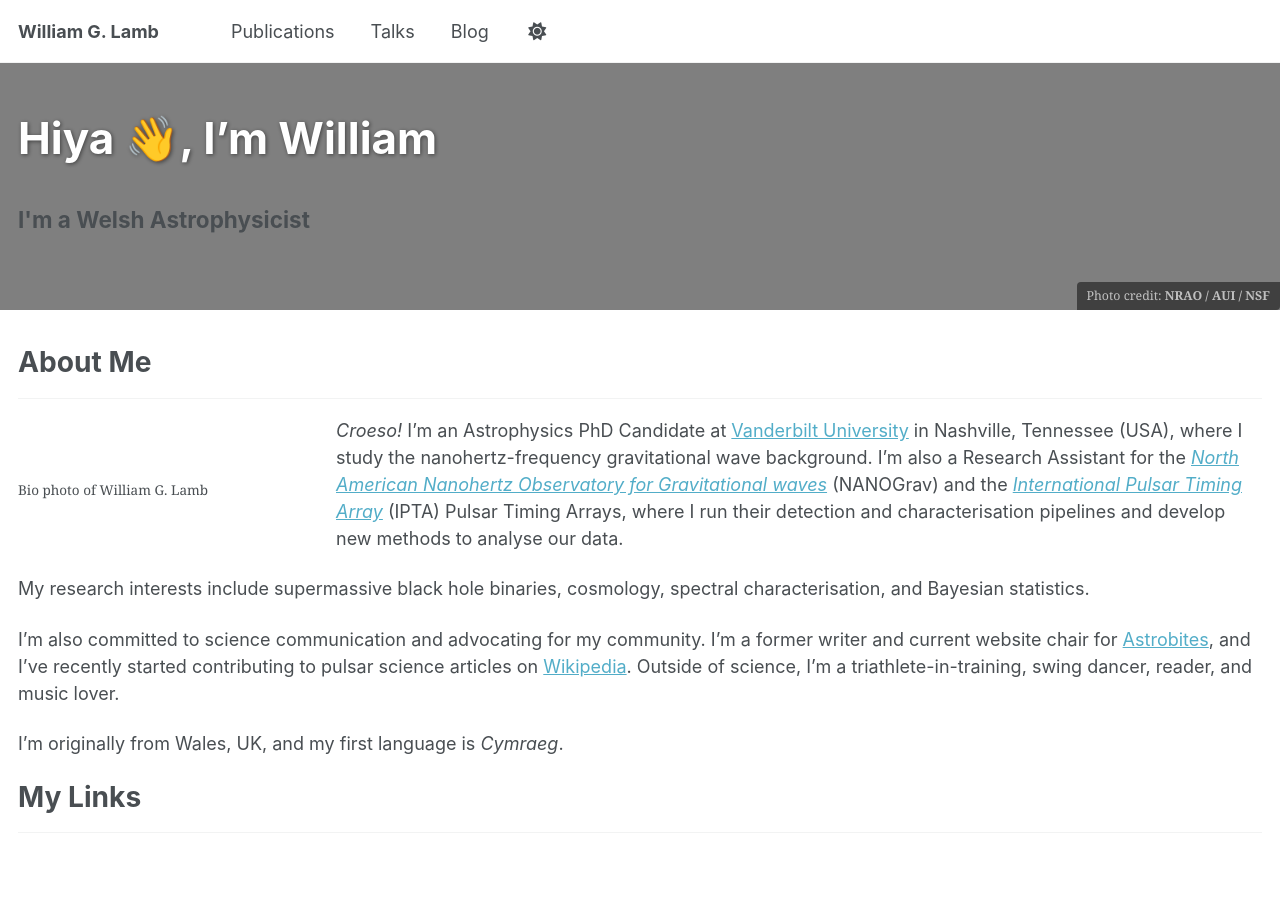
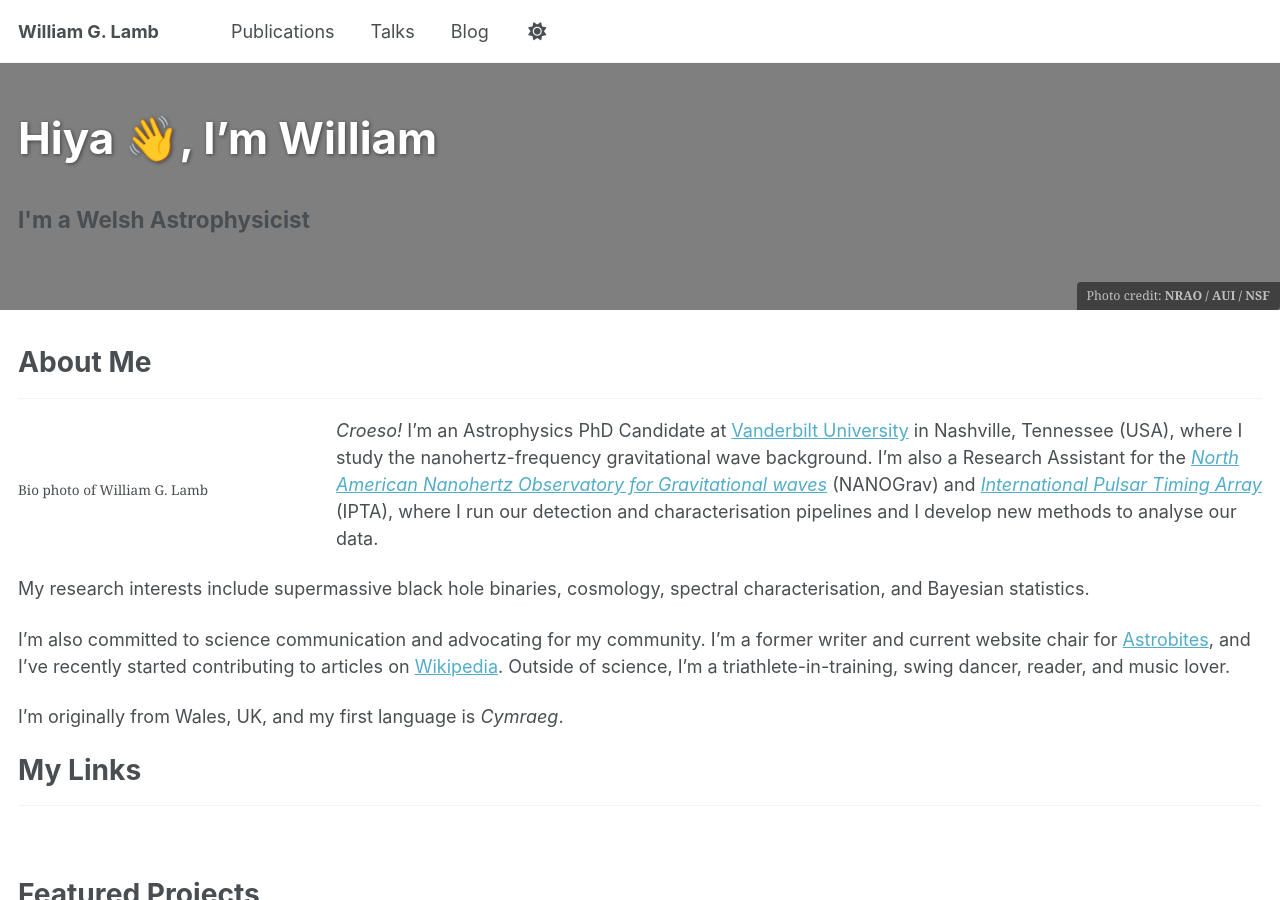
Before and after one commit to astrolamb/astrolamb.github.io, a Jekyll site: the page built from about.md, in a window 1280 px wide and 900 px high. Built offline with Jekyll 4.4.1, drawn with Linux system fonts in a browser that asks for light colours; a script that is not in the unit is left out.

Commit message:
moved about page

```diff
--- a/_pages/about.md
+++ b/about.md
@@ -42,11 +42,11 @@
   <figcaption>Bio photo of William G. Lamb</figcaption>
 </figure>
 
-*Croeso!* I'm an Astrophysics PhD Candidate at [Vanderbilt University](https://www.vanderbilt.edu/) in Nashville, Tennessee (USA), where I study the nanohertz-frequency gravitational wave background. I'm also a Research Assistant for the [*North American Nanohertz Observatory for Gravitational waves*](https://nanograv.org) (NANOGrav) and the [*International Pulsar Timing Array*](https://ipta4gw.org) (IPTA) Pulsar Timing Arrays, where I run their detection and characterisation pipelines and develop new methods to analyse our data.
+*Croeso!* I'm an Astrophysics PhD Candidate at [Vanderbilt University](https://www.vanderbilt.edu/) in Nashville, Tennessee (USA), where I study the nanohertz-frequency gravitational wave background. I'm also a Research Assistant for the [*North American Nanohertz Observatory for Gravitational waves*](https://nanograv.org) (NANOGrav) and [*International Pulsar Timing Array*](https://ipta4gw.org) (IPTA), where I run our detection and characterisation pipelines and I develop new methods to analyse our data.
 
 My research interests include supermassive black hole binaries, cosmology, spectral characterisation, and Bayesian statistics.
 
-I'm also committed to science communication and advocating for my community. I'm a former writer and current website chair for [Astrobites](https://www.astrobites.org), and I've recently started contributing to pulsar science articles on [Wikipedia](https://www.wikipedia.org). Outside of science, I'm a triathlete-in-training, swing dancer, reader, and music lover.
+I'm also committed to science communication and advocating for my community. I'm a former writer and current website chair for [Astrobites](https://www.astrobites.org), and I've recently started contributing to articles on [Wikipedia](https://www.wikipedia.org). Outside of science, I'm a triathlete-in-training, swing dancer, reader, and music lover.
 
 I'm originally from Wales, UK, and my first language is *Cymraeg*.
 
```
